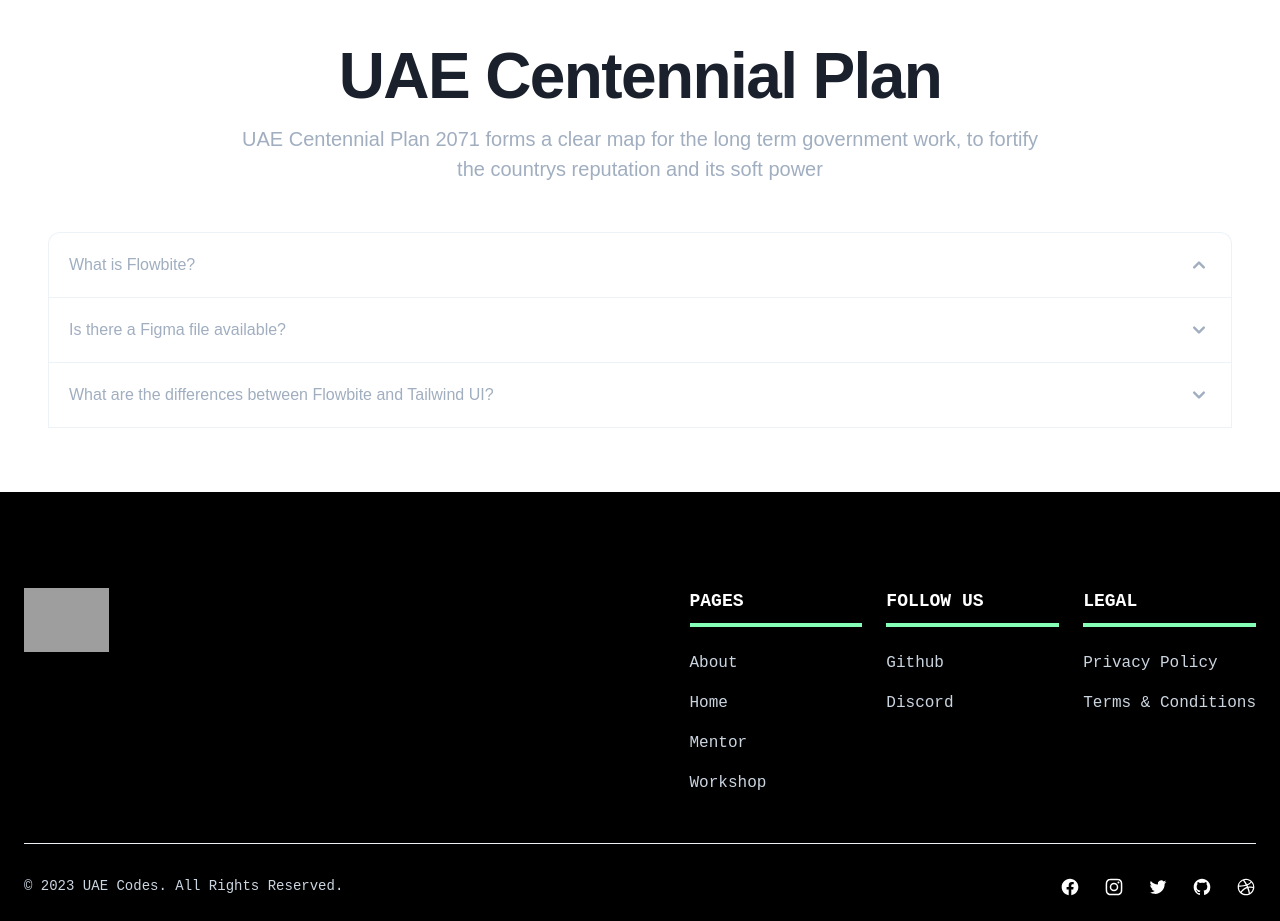
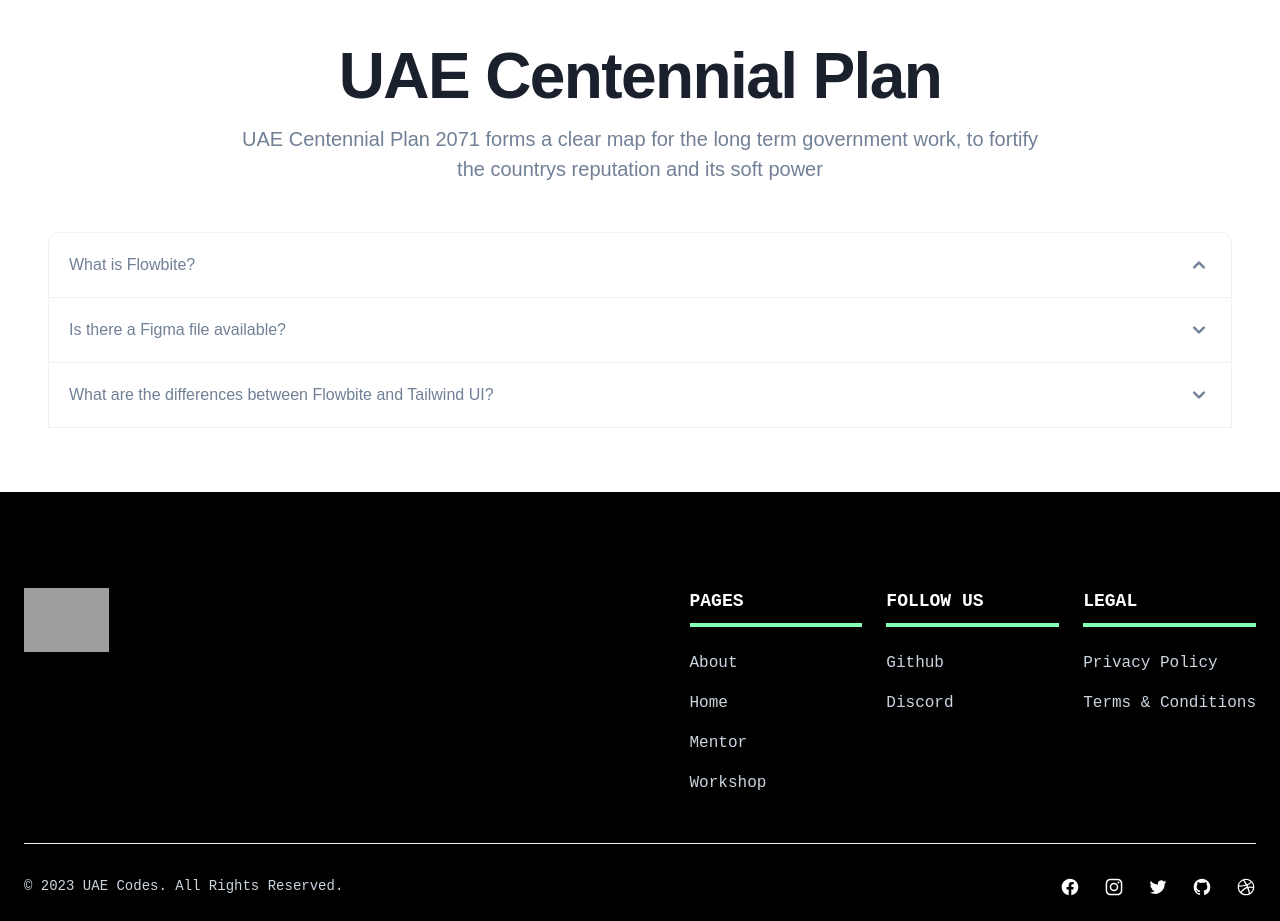
Before and after one commit to ralsuwaidi/uaecodes-frontend, a Next.js app: page /about in a window 1280 px wide. Shown: the part 860-1781 px from the top of the page. Built offline with nearby package versions, Linux system fonts and the light colour scheme; grey boxes are pictures that could not be loaded.

Commit message:
fix: make text darker

```diff
--- a/src/layouts/About/Centennial.tsx
+++ b/src/layouts/About/Centennial.tsx
@@ -6,7 +6,7 @@ const Centennial = () => {
           <h1 className="mb-4 text-4xl font-extrabold leading-none tracking-tight text-gray-900 dark:text-white md:text-5xl lg:text-6xl">
             UAE Centennial Plan
           </h1>
-          <p className=" mb-8  text-lg font-normal text-gray-500 dark:text-gray-400 sm:px-16 lg:text-xl xl:px-48">
+          <p className=" mb-8  text-lg font-normal text-gray-600 dark:text-gray-400 sm:px-16 lg:text-xl xl:px-48">
             UAE Centennial Plan 2071 forms a clear map for the long term
             government work, to fortify the countrys reputation and its soft
             power
@@ -17,7 +17,7 @@ const Centennial = () => {
               <h2 id="accordion-collapse-heading-1">
                 <button
                   type="button"
-                  className="flex w-full items-center justify-between rounded-t-xl border border-b-0 border-gray-200 p-5 text-left font-medium text-gray-500 hover:bg-gray-100 focus:ring-4 focus:ring-gray-200 dark:border-gray-700 dark:text-gray-400 dark:hover:bg-gray-800 dark:focus:ring-gray-800"
+                  className="flex w-full items-center justify-between rounded-t-xl border border-b-0 border-gray-200 p-5 text-left font-medium text-gray-600 hover:bg-gray-100 focus:ring-4 focus:ring-gray-200 dark:border-gray-700 dark:text-gray-400 dark:hover:bg-gray-800 dark:focus:ring-gray-800"
                   data-accordion-target="#accordion-collapse-body-1"
                   aria-expanded="true"
                   aria-controls="accordion-collapse-body-1"
@@ -44,12 +44,12 @@ const Centennial = () => {
                 aria-labelledby="accordion-collapse-heading-1"
               >
                 <div className="border border-b-0 border-gray-200 p-5 font-light dark:border-gray-700 dark:bg-gray-900">
-                  <p className="mb-2 text-gray-500 dark:text-gray-400">
+                  <p className="mb-2 text-gray-600 dark:text-gray-400">
                     Flowbite is an open-source library of interactive components
                     built on top of Tailwind CSS including buttons, dropdowns,
                     modals, navbars, and more.
                   </p>
-                  <p className="text-gray-500 dark:text-gray-400">
+                  <p className="text-gray-600 dark:text-gray-400">
                     Check out this guide to learn how to{' '}
                     <a
                       href="/docs/getting-started/introduction/"
@@ -65,7 +65,7 @@ const Centennial = () => {
               <h2 id="accordion-collapse-heading-2">
                 <button
                   type="button"
-                  className="flex w-full items-center justify-between border border-b-0 border-gray-200 p-5 text-left font-medium text-gray-500 hover:bg-gray-100 focus:ring-4 focus:ring-gray-200 dark:border-gray-700 dark:text-gray-400 dark:hover:bg-gray-800 dark:focus:ring-gray-800"
+                  className="flex w-full items-center justify-between border border-b-0 border-gray-200 p-5 text-left font-medium text-gray-600 hover:bg-gray-100 focus:ring-4 focus:ring-gray-200 dark:border-gray-700 dark:text-gray-400 dark:hover:bg-gray-800 dark:focus:ring-gray-800"
                   data-accordion-target="#accordion-collapse-body-2"
                   aria-expanded="false"
                   aria-controls="accordion-collapse-body-2"
@@ -92,12 +92,12 @@ const Centennial = () => {
                 aria-labelledby="accordion-collapse-heading-2"
               >
                 <div className="border border-b-0 border-gray-200 p-5 font-light dark:border-gray-700">
-                  <p className="mb-2 text-gray-500 dark:text-gray-400">
+                  <p className="mb-2 text-gray-600 dark:text-gray-400">
                     Flowbite is first conceptualized and designed using the
                     Figma software so everything you see in the library has a
                     design equivalent in our Figma file.
                   </p>
-                  <p className="text-gray-500 dark:text-gray-400">
+                  <p className="text-gray-600 dark:text-gray-400">
                     Check out the{' '}
                     <a
                       href="https://flowbite.com/figma/"
@@ -113,7 +113,7 @@ const Centennial = () => {
               <h2 id="accordion-collapse-heading-3">
                 <button
                   type="button"
-                  className="flex w-full items-center justify-between border border-gray-200 p-5 text-left font-medium text-gray-500 hover:bg-gray-100 focus:ring-4 focus:ring-gray-200 dark:border-gray-700 dark:text-gray-400 dark:hover:bg-gray-800 dark:focus:ring-gray-800"
+                  className="flex w-full items-center justify-between border border-gray-200 p-5 text-left font-medium text-gray-600 hover:bg-gray-100 focus:ring-4 focus:ring-gray-200 dark:border-gray-700 dark:text-gray-400 dark:hover:bg-gray-800 dark:focus:ring-gray-800"
                   data-accordion-target="#accordion-collapse-body-3"
                   aria-expanded="false"
                   aria-controls="accordion-collapse-body-3"
@@ -142,22 +142,22 @@ const Centennial = () => {
                 aria-labelledby="accordion-collapse-heading-3"
               >
                 <div className="border border-t-0 border-gray-200 p-5 font-light dark:border-gray-700">
-                  <p className="mb-2 text-gray-500 dark:text-gray-400">
+                  <p className="mb-2 text-gray-600 dark:text-gray-400">
                     The main difference is that the core components from
                     Flowbite are open source under the MIT license, whereas
                     Tailwind UI is a paid product. Another difference is that
                     Flowbite relies on smaller and standalone components,
                     whereas Tailwind UI offers sections of pages.
                   </p>
-                  <p className="mb-2 text-gray-500 dark:text-gray-400">
+                  <p className="mb-2 text-gray-600 dark:text-gray-400">
                     However, we actually recommend using both Flowbite, Flowbite
                     Pro, and even Tailwind UI as there is no technical reason
                     stopping you from using the best of two worlds.
                   </p>
-                  <p className="mb-2 text-gray-500 dark:text-gray-400">
+                  <p className="mb-2 text-gray-600 dark:text-gray-400">
                     Learn more about these technologies:
                   </p>
-                  <ul className="list-disc pl-5 text-gray-500 dark:text-gray-400">
+                  <ul className="list-disc pl-5 text-gray-600 dark:text-gray-400">
                     <li>
                       <a
                         href="https://flowbite.com/pro/"
```
